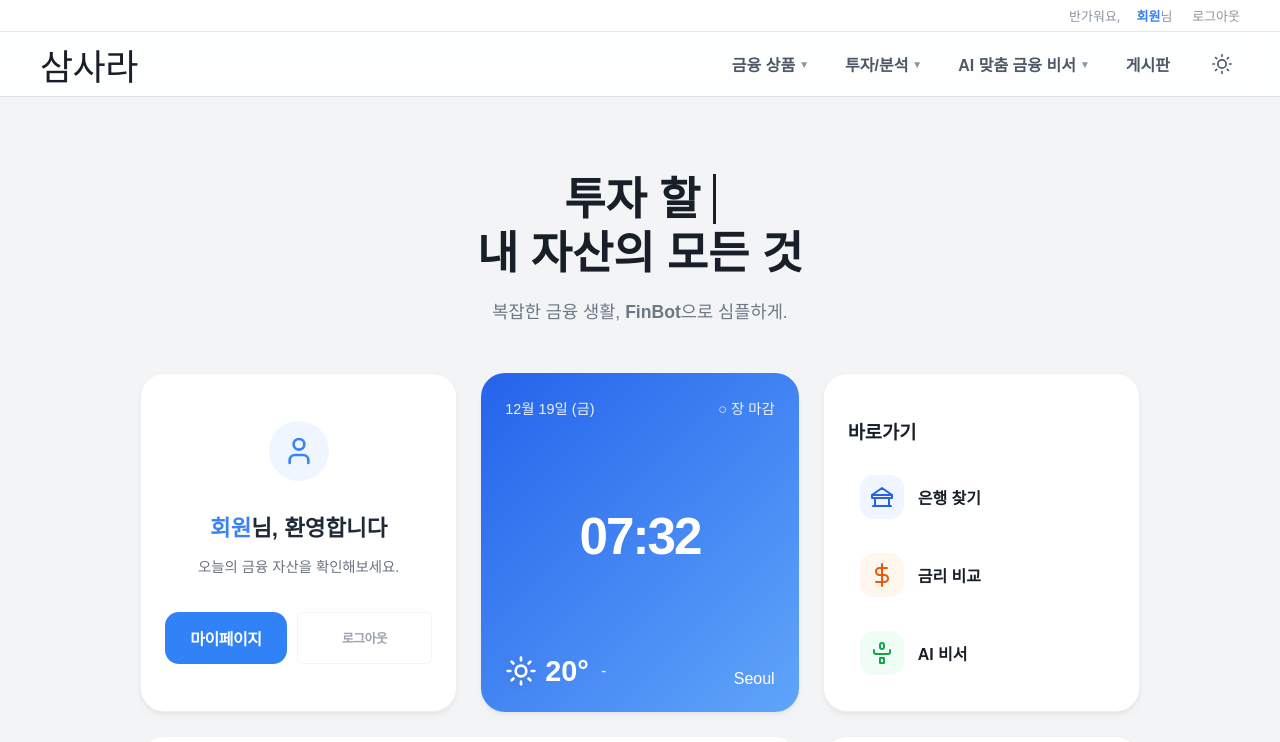
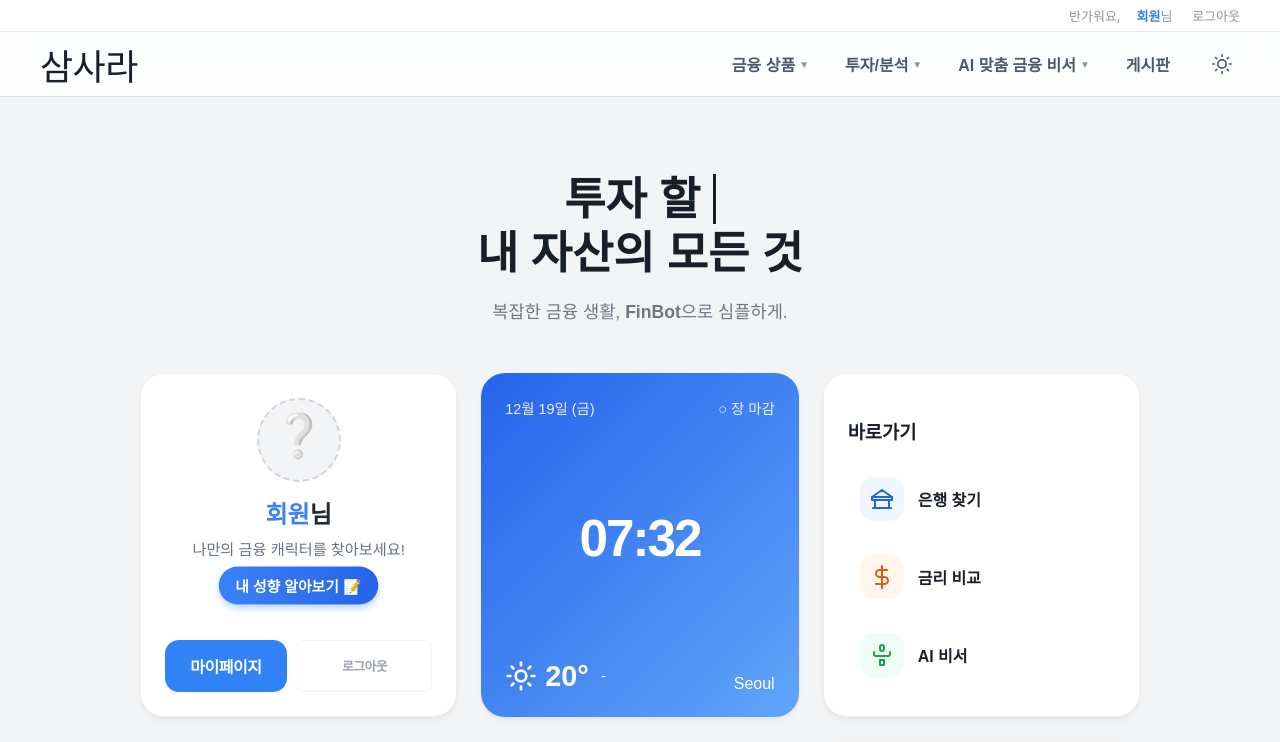
Before and after one commit to 0l70/SAMSARA, a Vue app in the folder frontend/front/: page / in a window 1280 px wide. Shown: the top 742 px of the page. Built offline with nearby package versions, Linux system fonts and the light colour scheme; no server answers; sample sign-in values are in the browser's storage; a web font is replaced by a local one.

Commit message:
Style: 프로필에 MBTI 반영

```diff
--- a/frontend/front/src/stores/auth.js
+++ b/frontend/front/src/stores/auth.js
@@ -11,15 +11,16 @@ export const useAuthStore = defineStore('auth', () => {
   const username = ref(localStorage.getItem('username'))
   const nickname = ref(localStorage.getItem('nickname'))
 
+  // ★ [추가 1] MBTI 상태 변수 추가 (새로고침 해도 유지되게 localStorage에서 읽기)
+  const mbti = ref(localStorage.getItem('mbti'))
+
   const isLogin = computed(() => !!token.value)
 
-  // 1. 로그인 기능 (수정됨!)
-  // ★ async를 붙여서 비동기 함수로 만듭니다.
+  // 1. 로그인 기능
   const logIn = async function (payload) {
     const { username: inputUsername, password } = payload
 
     try {
-      // ★ await를 붙여서 응답이 올 때까지 기다립니다.
       const res = await axios.post(`${API_URL}/api/v1/accounts/login/`, {
         username: inputUsername,
         password: password
@@ -33,23 +34,17 @@ export const useAuthStore = defineStore('auth', () => {
       localStorage.setItem('token', newToken)
       localStorage.setItem('username', inputUsername)
 
-      // 닉네임 가져오기도 기다렸다가 완료합니다.
+      // 닉네임 & MBTI 가져오기
       await fetchCurrentUser(newToken)
-
-      // ★ [삭제] router.push({ name: 'home' })
-      // 이유: 회원가입 후에는 'chatbot'으로 가야 하고, 일반 로그인은 'home'으로 가야 합니다.
-      // 어디로 갈지는 이 함수를 부르는 컴포넌트(Vue 파일)가 결정하게 둡니다.
 
     } catch (err) {
       console.log(err)
       alert('아이디 또는 비밀번호를 확인해주세요.')
-      // ★ 에러를 던져서 컴포넌트(SignUpView)가 로그인 실패를 알 수 있게 합니다.
       throw err
     }
   }
 
-  // 2. 내 정보(닉네임) 가져오기 기능 (수정됨)
-  // 여기도 async/await로 맞추는 게 좋습니다.
+  // 2. 내 정보 가져오기 기능
   const fetchCurrentUser = async (tokenValue) => {
     try {
       const res = await axios({
@@ -61,10 +56,20 @@ export const useAuthStore = defineStore('auth', () => {
       })
 
       console.log('유저 정보 가져오기 성공:', res.data)
+
       const userNickname = res.data.nickname || res.data.username
+      // ★ [추가 2] 백엔드에서 받은 MBTI 정보를 저장
+      const userMbti = res.data.mbti
 
       nickname.value = userNickname
+      mbti.value = userMbti // Pinia 상태 업데이트
+
       localStorage.setItem('nickname', userNickname)
+      // ★ [추가 3] 로컬 스토리지에도 저장
+      if (userMbti) {
+        localStorage.setItem('mbti', userMbti)
+      }
+
     } catch (err) {
       console.log('유저 정보 로드 실패:', err)
     }
@@ -74,9 +79,13 @@ export const useAuthStore = defineStore('auth', () => {
     token.value = null
     username.value = null
     nickname.value = null
+    // ★ [추가 4] 로그아웃 시 MBTI 초기화
+    mbti.value = null
+
     localStorage.removeItem('token')
     localStorage.removeItem('username')
     localStorage.removeItem('nickname')
+    localStorage.removeItem('mbti') // 로컬스토리지 삭제
 
     alert('로그아웃 되었습니다.')
     router.push({ name: 'home' })
@@ -84,6 +93,7 @@ export const useAuthStore = defineStore('auth', () => {
 
   return {
     token, username, nickname,
+    mbti, // ★ [추가 5] 밖에서 쓸 수 있게 return에 포함
     API_URL, isLogin,
     logIn, logOut, fetchCurrentUser
   }
--- a/frontend/front/src/views/HomeView.vue
+++ b/frontend/front/src/views/HomeView.vue
@@ -19,18 +19,38 @@
 
   <div class="card profile-card">
     <div v-if="store.token" class="profile-content logged-in">
-          <div class="avatar-circle">
-            <svg width="32" height="32" viewBox="0 0 24 24" fill="none" stroke="currentColor" stroke-width="2" stroke-linecap="round" stroke-linejoin="round">
-              <path d="M19 21v-2a4 4 0 0 0-4-4H9a4 4 0 0 0-4 4v2"></path>
-              <circle cx="12" cy="7" r="4"></circle>
-            </svg>
+
+      <div v-if="mbtiInfo" class="character-area">
+        <div class="avatar-circle" :style="{ backgroundColor: mbtiInfo.bg }">
+          <span class="char-icon" role="img">{{ mbtiInfo.icon }}</span>
+        </div>
+        <div class="user-info">
+          <div class="mbti-badge" :style="{ color: mbtiInfo.color, borderColor: mbtiInfo.color }">
+            {{ mbtiInfo.label }}
+          </div>
+          <h3 class="welcome-text">
+            <span class="highlight-name">{{ store.nickname || '회원' }}</span>님
+          </h3>
+          <p class="sub-text">오늘도 자산이 쑥쑥 자라고 있어요! 🌱</p>
+        </div>
+      </div>
+
+      <div v-else class="character-area no-mbti">
+        <div class="avatar-circle default">
+          <span class="char-icon">❔</span>
         </div>
         <div class="user-info">
           <h3 class="welcome-text">
-              <span class="highlight-name">{{ store.nickname || '회원' }}</span>님, 환영합니다
+            <span class="highlight-name">{{ store.nickname || '회원' }}</span>님
           </h3>
-            <p class="sub-text">오늘의 금융 자산을 확인해보세요.</p>
+          <p class="sub-text">나만의 금융 캐릭터를 찾아보세요!</p>
+          <button class="btn-test-action" @click="goTest">
+            내 성향 알아보기 📝
+          </button>
         </div>
+      </div>
+
+
     <div class="profile-actions">
       <button class="btn-mypage" @click="router.push({ name: 'mypage' })">마이페이지</button>
       <button class="btn-logout" @click="store.logOut()">로그아웃</button>
@@ -181,6 +201,23 @@ import axios from 'axios'
 const router = useRouter()
 const store = useAuthStore()
 const financeStore = useFinanceStore()
+
+const mbtiInfo = computed(() => {
+  const mbti = store.mbti // store에 mbti 정보가 있다고 가정 (없으면 user API 호출 필요)
+
+  const map = {
+    safe: { icon: '🐜', label: '성실한 개미', color: '#84cc16', bg: '#ecfccb' },      // 라임색
+    neutral: { icon: '🐹', label: '신중한 햄스터', color: '#f59e0b', bg: '#fef3c7' }, // 호박색
+    active: { icon: '🦊', label: '똑똑한 여우', color: '#f97316', bg: '#ffedd5' },    // 주황색
+    aggressive: { icon: '🦁', label: '용감한 사자', color: '#ef4444', bg: '#fee2e2' } // 빨간색
+  }
+
+  return map[mbti] || null // 매칭되는 게 없으면 null (테스트 안 한 상태)
+})
+
+// 2. 테스트 페이지 이동 함수
+const goTest = () => router.push({ name: 'test' })
+
 
 // ----------------------------------------------------
 // [0] 로그인 로직 (Inline Login)
@@ -766,9 +803,11 @@ onUnmounted(() => { if(timer) clearInterval(timer) })
 .full-width { grid-column: span 3; background: #fffbeb; border: 1px solid #fcd34d; padding: 16px 24px; min-height: auto; flex-direction: row; align-items: center; }
 .tip-content { display: flex; align-items: center; gap: 12px; color: #92400e; font-weight: 600; font-size: 1rem; }
 .tip-icon-box svg { width: 24px; height: 24px; }
+
+
 /* 1. 스크롤 컨테이너 설정 */
 .product-scroll-area {
-  max-height: 150px;       /* 카드가 너무 커지지 않도록 높이 제한 */
+  max-height: 220px;       /* 카드가 너무 커지지 않도록 높이 제한 */
   overflow-y: auto;        /* 세로 스크롤 활성화 */
   display: flex;
   flex-direction: column;
@@ -854,4 +893,91 @@ onUnmounted(() => { if(timer) clearInterval(timer) })
 @media (max-width: 600px) {
   .dashboard-grid { display: flex; flex-direction: column; }
 }
+
+.character-area {
+  display: flex;
+  flex-direction: column;
+  align-items: center;
+  gap: 12px;
+  width: 100%;
+}
+
+/* 아바타(캐릭터) 원형 스타일 */
+.avatar-circle {
+  width: 80px;        /* 크기 키움 */
+  height: 80px;
+  border-radius: 50%;
+  display: flex;
+  align-items: center;
+  justify-content: center;
+  margin-bottom: 4px;
+  position: relative;
+  transition: transform 0.3s cubic-bezier(0.175, 0.885, 0.32, 1.275);
+}
+
+.avatar-circle:hover {
+  transform: scale(1.1) rotate(5deg); /* 마우스 올리면 커지면서 살짝 회전 */
+}
+
+.char-icon {
+  font-size: 42px;    /* 이모지 크기 */
+  line-height: 1;
+  animation: float 3s ease-in-out infinite; /* 둥실둥실 효과 */
+}
+
+/* 테스트 전 기본 상태 */
+.avatar-circle.default {
+  background-color: #f3f4f6;
+  border: 2px dashed #d1d5db;
+}
+
+/* MBTI 뱃지 (예: 성실한 개미) */
+.mbti-badge {
+  display: inline-block;
+  font-size: 0.8rem;
+  font-weight: 800;
+  padding: 4px 10px;
+  border-radius: 12px;
+  border: 1px solid; /* 색상은 인라인 스타일로 들어감 */
+  background: white;
+  margin-bottom: 6px;
+}
+
+/* 테스트 하러 가기 버튼 (강조) */
+.btn-test-action {
+  margin-top: 8px;
+  background: linear-gradient(90deg, #3b82f6, #2563eb);
+  color: white;
+  border: none;
+  padding: 8px 16px;
+  border-radius: 20px;
+  font-size: 0.9rem;
+  font-weight: 700;
+  cursor: pointer;
+  box-shadow: 0 4px 6px rgba(59, 130, 246, 0.3);
+  transition: all 0.2s;
+  animation: pulse-btn 2s infinite;
+}
+
+.btn-test-action:hover {
+  transform: translateY(-2px);
+  box-shadow: 0 6px 10px rgba(59, 130, 246, 0.4);
+}
+
+/* 애니메이션 키프레임 */
+@keyframes float {
+  0%, 100% { transform: translateY(0); }
+  50% { transform: translateY(-5px); }
+}
+
+@keyframes pulse-btn {
+  0% { transform: scale(1); }
+  50% { transform: scale(1.03); }
+  100% { transform: scale(1); }
+}
+
+/* 텍스트 정리 */
+.welcome-text { margin: 0; font-size: 1.5rem; }
+.sub-text { margin-top: 5px; color: #6b7280; font-size: 0.95rem; }
+
 </style>
--- a/frontend/front/src/views/TestView.vue
+++ b/frontend/front/src/views/TestView.vue
@@ -134,6 +134,9 @@ const handleResultAction = async () => {
         { mbti: result.value.type },
         { headers: { Authorization: `Token ${store.token}` } }
       )
+
+      await store.fetchCurrentUser(store.token)
+
       alert('금융 성향이 저장되었습니다! AI 비서에게 안내해 드릴게요.')
       router.replace({ name: 'chatbot' }) // 챗봇으로 바로 납치
     } catch (err) {
```
Lines whose indentation alone changed are shown as unchanged.
